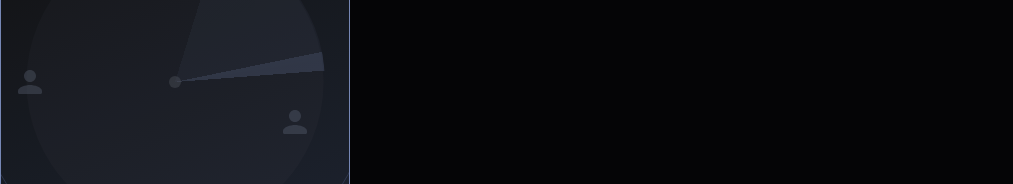
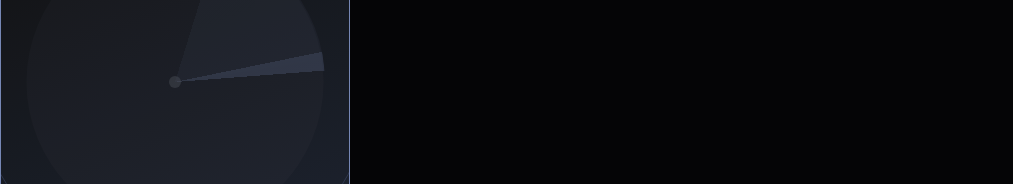
Before and after one commit to RahulKhanSuvo/addtask-ai, a Next.js app: page / in a window 1280 px wide. Shown: the part 2107-2291 px from the top of the page, without its empty margins (0-1013 px from the left). Built offline with nearby package versions, Linux system fonts and the light colour scheme.

Commit message:
Refactor FElement component to use motion.svg for animations, adjusting transition properties for improved visual effects

```diff
--- a/app/components/FElament.jsx
+++ b/app/components/FElament.jsx
@@ -28,9 +28,11 @@ export default function FElement() {
               opacity: 1,
             }}
             transition={{
-              duration: 2,
+              delay: 2,
+              duration: 3,
               repeat: Infinity,
               repeatType: "reverse",
+              ease: "easeInOut",
             }}
             className=" absolute top-20 right-10"
             xmlns="http://www.w3.org/2000/svg"
@@ -44,7 +46,19 @@ export default function FElement() {
               fill="#788199"
             />
           </motion.svg>
-          <svg
+          <motion.svg
+            initial={{
+              opacity: 0,
+            }}
+            animate={{
+              opacity: 1,
+            }}
+            transition={{
+              duration: 3,
+              repeat: Infinity,
+              repeatType: "reverse",
+              ease: "easeInOut",
+            }}
             className=" absolute  left-10"
             xmlns="http://www.w3.org/2000/svg"
             width="24"
@@ -56,8 +70,20 @@ export default function FElement() {
               d="M12 12C15.315 12 18 9.315 18 6C18 2.685 15.315 0 12 0C8.685 0 6 2.685 6 6C6 9.315 8.685 12 12 12ZM12 15C7.995 15 0 17.01 0 21V22.5C0 23.325 0.675 24 1.5 24H22.5C23.325 24 24 23.325 24 22.5V21C24 17.01 16.005 15 12 15Z"
               fill="#788199"
             />
-          </svg>
-          <svg
+          </motion.svg>
+          <motion.svg
+            initial={{
+              opacity: 0,
+            }}
+            animate={{
+              opacity: 1,
+            }}
+            transition={{
+              duration: 3,
+              repeat: Infinity,
+              repeatType: "reverse",
+              ease: "easeInOut",
+            }}
             className=" absolute bottom-36 right-16"
             xmlns="http://www.w3.org/2000/svg"
             width="24"
@@ -69,7 +95,7 @@ export default function FElement() {
               d="M12 12C15.315 12 18 9.315 18 6C18 2.685 15.315 0 12 0C8.685 0 6 2.685 6 6C6 9.315 8.685 12 12 12ZM12 15C7.995 15 0 17.01 0 21V22.5C0 23.325 0.675 24 1.5 24H22.5C23.325 24 24 23.325 24 22.5V21C24 17.01 16.005 15 12 15Z"
               fill="#788199"
             />
-          </svg>
+          </motion.svg>
           <div className="flex items-center justify-center">
             <motion.div
               animate={{
```
